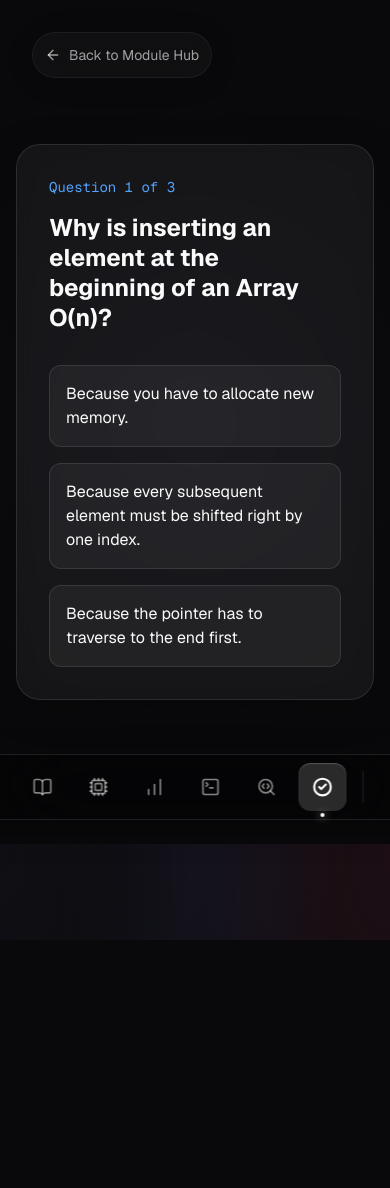
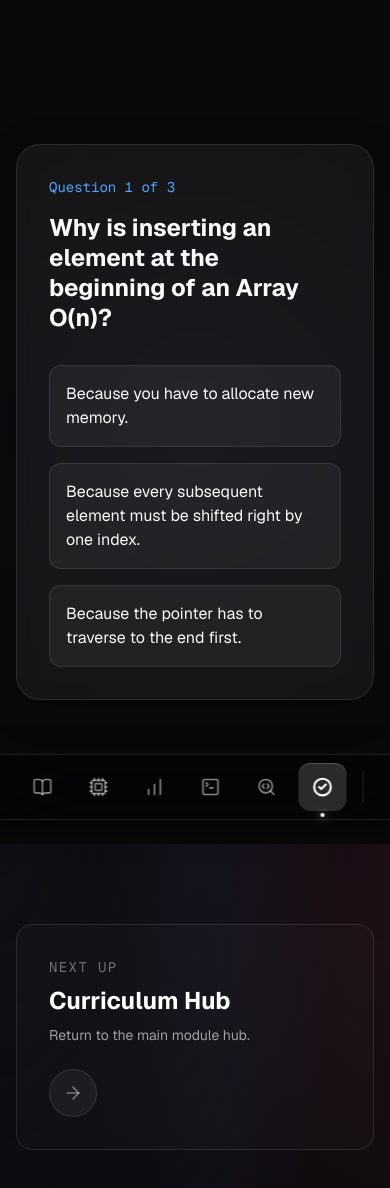
Before and after one commit to MRGokulB/dsa-universe, a Next.js app in the folder apps/arrays/: page /quiz in a window 390 px wide. Shown: the top 1188 px of the page. Before the commit the page ends 940 px from the top, so only its background shows below. Built offline with nearby package versions, Linux system fonts and the light colour scheme.

Commit message:
feat: add NextSection navigation to bottom of all pages and remove redundant back buttons

```diff
--- a/apps/arrays/src/app/analogy/page.tsx
+++ b/apps/arrays/src/app/analogy/page.tsx
@@ -4,8 +4,9 @@ import { AnalogyScene } from "@/components/arrays/AnalogyScene";
 import gsap from "gsap";
 import { ScrollTrigger } from "gsap/ScrollTrigger";
 import { useEffect, useRef } from "react";
-import Link from "next/link";
-import { ArrowLeft } from "lucide-react";
+
+
+import { NextSection } from "@/components/layout/NextSection";
 
 export default function Page() {
   const ref = useRef<HTMLDivElement>(null);
@@ -14,11 +15,13 @@ export default function Page() {
   }, []);
 
   return (
-    <div ref={ref} className="relative min-h-screen">
-      <Link href="/" className="fixed top-8 left-8 z-50 p-3 bg-white/5 hover:bg-white/10 rounded-full transition-colors flex items-center gap-2 text-sm text-white/60 hover:text-white glass-panel border border-white/10">
-        <ArrowLeft size={16} /> Back to Module Hub
-      </Link>
+    <div ref={ref} className="relative w-full flex flex-col">
       <AnalogyScene />
+      <NextSection
+        href="/memory"
+        title="Memory"
+        description="See exactly how arrays look inside your computer's RAM."
+      />
     </div>
   );
 }
--- a/apps/arrays/src/app/big-o/page.tsx
+++ b/apps/arrays/src/app/big-o/page.tsx
@@ -1,24 +1,17 @@
 "use client";
 
 import { ComplexityScene } from "@/components/arrays/ComplexityScene";
-import gsap from "gsap";
-import { ScrollTrigger } from "gsap/ScrollTrigger";
-import { useEffect, useRef } from "react";
-import Link from "next/link";
-import { ArrowLeft } from "lucide-react";
+import { NextSection } from "@/components/layout/NextSection";
 
 export default function Page() {
-  const ref = useRef<HTMLDivElement>(null);
-  useEffect(() => {
-    gsap.registerPlugin(ScrollTrigger);
-  }, []);
-
   return (
-    <div ref={ref} className="relative min-h-screen">
-      <Link href="/" className="fixed top-8 left-8 z-50 p-3 bg-white/5 hover:bg-white/10 rounded-full transition-colors flex items-center gap-2 text-sm text-white/60 hover:text-white glass-panel border border-white/10">
-        <ArrowLeft size={16} /> Back to Module Hub
-      </Link>
+    <div className="relative w-full flex flex-col">
       <ComplexityScene />
+      <NextSection
+        href="/sandbox"
+        title="Sandbox"
+        description="Write code and interact with arrays live in memory."
+      />
     </div>
   );
 }
--- a/apps/arrays/src/app/memory/page.tsx
+++ b/apps/arrays/src/app/memory/page.tsx
@@ -3,22 +3,17 @@
 import { MemoryScene } from "@/components/arrays/MemoryScene";
 import gsap from "gsap";
 import { ScrollTrigger } from "gsap/ScrollTrigger";
-import { useEffect, useRef } from "react";
-import Link from "next/link";
-import { ArrowLeft } from "lucide-react";
+import { NextSection } from "@/components/layout/NextSection";
 
 export default function Page() {
-  const ref = useRef<HTMLDivElement>(null);
-  useEffect(() => {
-    gsap.registerPlugin(ScrollTrigger);
-  }, []);
-
   return (
-    <div ref={ref} className="relative min-h-screen">
-      <Link href="/" className="fixed top-8 left-8 z-50 p-3 bg-white/5 hover:bg-white/10 rounded-full transition-colors flex items-center gap-2 text-sm text-white/60 hover:text-white glass-panel border border-white/10">
-        <ArrowLeft size={16} /> Back to Module Hub
-      </Link>
+    <div className="relative w-full flex flex-col">
       <MemoryScene />
+      <NextSection
+        href="/big-o"
+        title="Big O Notation"
+        description="Learn why O(1) is fast and O(n) is slow with visual charts."
+      />
     </div>
   );
 }
--- a/apps/arrays/src/app/patterns/page.tsx
+++ b/apps/arrays/src/app/patterns/page.tsx
@@ -1,24 +1,17 @@
 "use client";
 
 import { PatternsScene } from "@/components/arrays/PatternsScene";
-import gsap from "gsap";
-import { ScrollTrigger } from "gsap/ScrollTrigger";
-import { useEffect, useRef } from "react";
-import Link from "next/link";
-import { ArrowLeft } from "lucide-react";
+import { NextSection } from "@/components/layout/NextSection";
 
 export default function Page() {
-  const ref = useRef<HTMLDivElement>(null);
-  useEffect(() => {
-    gsap.registerPlugin(ScrollTrigger);
-  }, []);
-
   return (
-    <div ref={ref} className="relative min-h-screen">
-      <Link href="/" className="fixed top-8 left-8 z-50 p-3 bg-white/5 hover:bg-white/10 rounded-full transition-colors flex items-center gap-2 text-sm text-white/60 hover:text-white glass-panel border border-white/10">
-        <ArrowLeft size={16} /> Back to Module Hub
-      </Link>
+    <div className="relative w-full flex flex-col">
       <PatternsScene />
+      <NextSection
+        href="/quiz"
+        title="Knowledge Check"
+        description="Test your understanding of Arrays and Big O notation."
+      />
     </div>
   );
 }
--- a/apps/arrays/src/app/quiz/page.tsx
+++ b/apps/arrays/src/app/quiz/page.tsx
@@ -1,24 +1,17 @@
 "use client";
 
 import { QuizScene } from "@/components/arrays/QuizScene";
-import gsap from "gsap";
-import { ScrollTrigger } from "gsap/ScrollTrigger";
-import { useEffect, useRef } from "react";
-import Link from "next/link";
-import { ArrowLeft } from "lucide-react";
+import { NextSection } from "@/components/layout/NextSection";
 
 export default function Page() {
-  const ref = useRef<HTMLDivElement>(null);
-  useEffect(() => {
-    gsap.registerPlugin(ScrollTrigger);
-  }, []);
-
   return (
-    <div ref={ref} className="relative min-h-screen">
-      <Link href="/" className="fixed top-8 left-8 z-50 p-3 bg-white/5 hover:bg-white/10 rounded-full transition-colors flex items-center gap-2 text-sm text-white/60 hover:text-white glass-panel border border-white/10">
-        <ArrowLeft size={16} /> Back to Module Hub
-      </Link>
+    <div className="relative w-full flex flex-col">
       <QuizScene />
+      <NextSection
+        href="/"
+        title="Curriculum Hub"
+        description="Return to the main module hub."
+      />
     </div>
   );
 }
--- a/apps/arrays/src/app/sandbox/page.tsx
+++ b/apps/arrays/src/app/sandbox/page.tsx
@@ -1,24 +1,17 @@
 "use client";
 
 import { SandboxScene } from "@/components/arrays/SandboxScene";
-import gsap from "gsap";
-import { ScrollTrigger } from "gsap/ScrollTrigger";
-import { useEffect, useRef } from "react";
-import Link from "next/link";
-import { ArrowLeft } from "lucide-react";
+import { NextSection } from "@/components/layout/NextSection";
 
 export default function Page() {
-  const ref = useRef<HTMLDivElement>(null);
-  useEffect(() => {
-    gsap.registerPlugin(ScrollTrigger);
-  }, []);
-
   return (
-    <div ref={ref} className="relative min-h-screen">
-      <Link href="/" className="fixed top-8 left-8 z-50 p-3 bg-white/5 hover:bg-white/10 rounded-full transition-colors flex items-center gap-2 text-sm text-white/60 hover:text-white glass-panel border border-white/10">
-        <ArrowLeft size={16} /> Back to Module Hub
-      </Link>
+    <div className="relative w-full flex flex-col">
       <SandboxScene />
+      <NextSection
+        href="/patterns"
+        title="Algorithmic Patterns"
+        description="Master Two Pointers and Sliding Window techniques."
+      />
     </div>
   );
 }
--- /dev/null
+++ b/apps/arrays/src/components/layout/NextSection.tsx
@@ -0,0 +1,40 @@
+"use client";
+
+import Link from "next/link";
+import { motion } from "framer-motion";
+import { ArrowRight } from "lucide-react";
+
+interface NextSectionProps {
+  href: string;
+  title: string;
+  description: string;
+}
+
+export function NextSection({ href, title, description }: NextSectionProps) {
+  return (
+    <div className="w-full max-w-4xl mx-auto mt-20 mb-32 px-4">
+      <Link href={href} className="group block w-full relative">
+        <motion.div
+          whileHover={{ scale: 1.01 }}
+          whileTap={{ scale: 0.98 }}
+          className="relative overflow-hidden rounded-2xl border border-white/10 bg-white/[0.02] p-8 md:p-12 transition-colors hover:bg-white/[0.04] hover:border-blue-500/30"
+        >
+          {/* Background Glow */}
+          <div className="absolute inset-0 bg-gradient-to-r from-blue-500/0 via-blue-500/5 to-purple-500/10 opacity-0 group-hover:opacity-100 transition-opacity duration-500" />
+
+          <div className="relative z-10 flex flex-col md:flex-row items-start md:items-center justify-between gap-6">
+            <div>
+              <p className="text-white/40 text-sm font-mono mb-2 uppercase tracking-widest">Next Up</p>
+              <h3 className="text-2xl md:text-3xl font-bold text-white mb-2 group-hover:text-blue-400 transition-colors">{title}</h3>
+              <p className="text-white/60 text-sm md:text-base">{description}</p>
+            </div>
+
+            <div className="flex-shrink-0 w-12 h-12 rounded-full bg-white/5 border border-white/10 flex items-center justify-center group-hover:bg-blue-500 group-hover:border-blue-400 group-hover:text-white text-white/40 transition-all duration-300 group-hover:translate-x-2">
+              <ArrowRight className="w-5 h-5" />
+            </div>
+          </div>
+        </motion.div>
+      </Link>
+    </div>
+  );
+}
```
Also changed, not shown: apps/arrays/src/components/arrays/AnalogyScene.tsx (+13 -16 lines).
